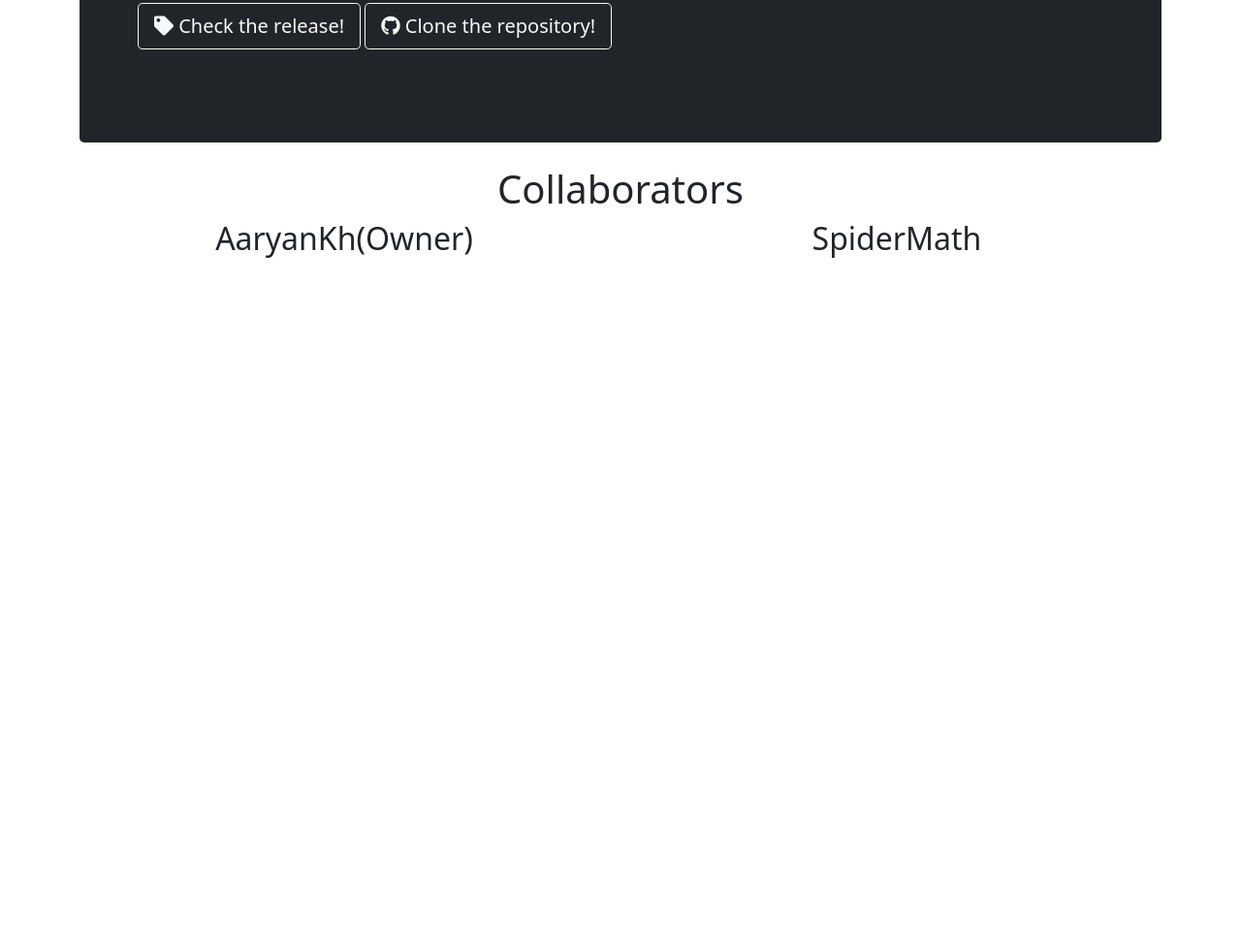
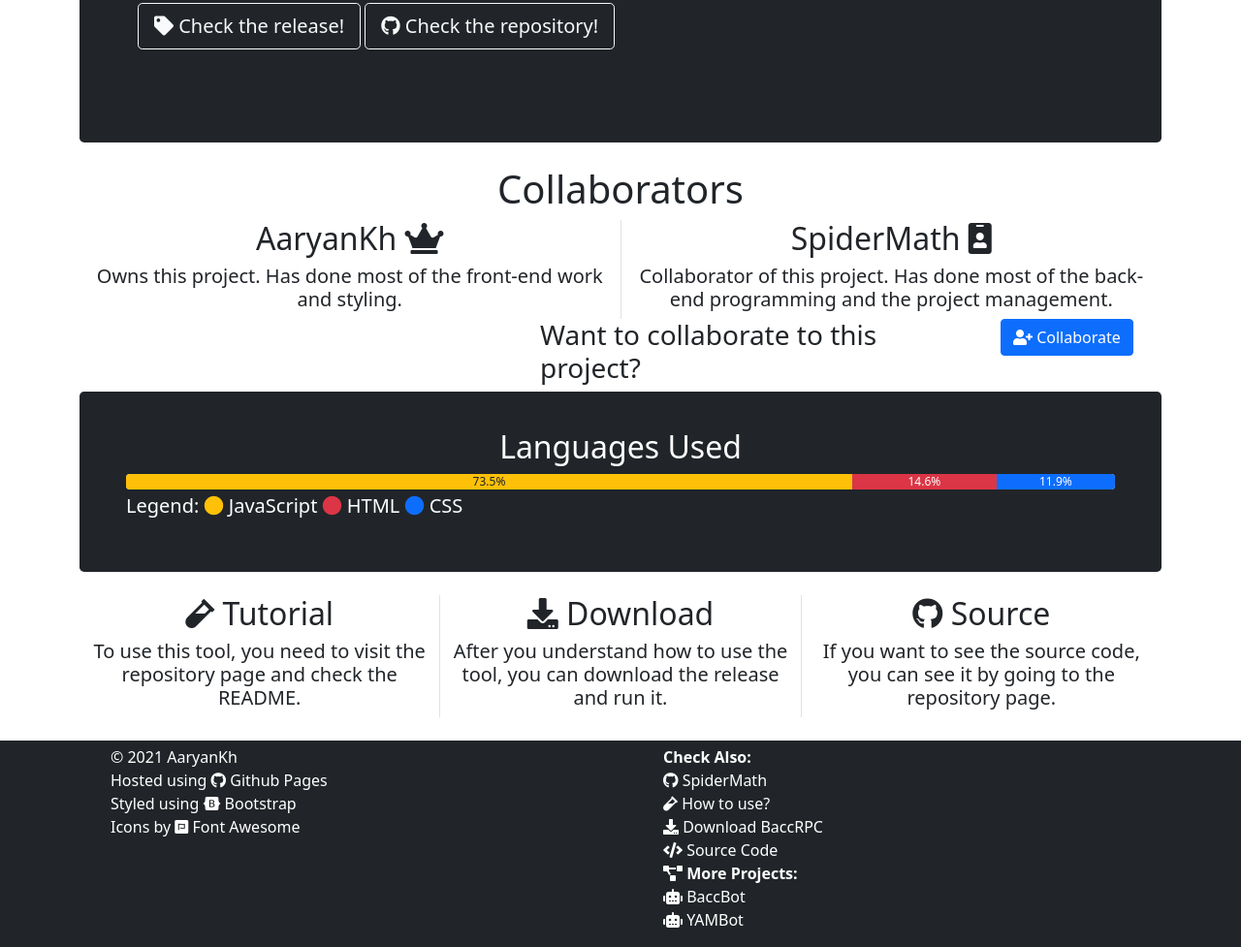
Before and after one commit to AaryanKhClasses/AaryanKhClasses.github.io, a plain HTML site: page rpc.html in a window 1280 px wide. Shown: the part 353-1330 px from the top of the page at 97% size. Before the commit the page ends 800 px from the top, so only its background shows below. Drawn offline with nearby package versions, Linux system fonts and the light colour scheme.

Commit message:
completed rpc.html, i think asthetics update may come.

```diff
--- a/rpc.html
+++ b/rpc.html
@@ -54,21 +54,92 @@
 					<h1 class="display-5 fw-bold text-light">How to use this app?</h1>
 					<p class="col-md-8 fs-4 text-light">To use this application, just clone the <a href="./redirects/rpc-release.html" class="text-light text-decoration-none">download the release</a> and follow the instructions given in the <a class="text-decoration-none text-light" href="./redirects/rpc-readme.html">README</a> of the repository. Check this page for more info.</p>
 					<a href="./redirects/rpc-release.html"><button class="btn btn-dark text-light border-light btn-lg" type="button" style="margin-top: 5px;"><i class="fas fa-tag"></i> Check the release!</button></a>
-					<a href="./redirects/rpc-github.html"><button class="btn btn-outline-light btn-lg" type="button" style="margin-top: 5px;"><i class="fab fa-github"></i> Clone the repository!</button></a>
+					<a href="./redirects/rpc-github.html"><button class="btn btn-outline-light btn-lg" type="button" style="margin-top: 5px;"><i class="fab fa-github"></i> Check the repository!</button></a>
 				</div>
 			</div>
 
-			<div class="">
+			<div>
 				<h1 class="text-center">Collaborators</h1>
-				<div class="row">
-					<div class="col">
-						<a href="./redirects/github.html" class="text-decoration-none text-dark"><h2 class="text-center">AaryanKh(Owner)</h2></a>
+				<div class="container" style="margin-bottom: -5px;">
+					<div class="row">
+						<div class="col border-end">
+							<a href="./redirects/github.html" class="text-decoration-none text-dark text-center"><h2>AaryanKh <i class="fas fa-crown"></i></h2></a>
+							<h5 class="text-center">Owns this project. Has done most of the front-end work and styling.</h5>
+						</div>
+						<div class="col">
+							<a href="./redirects/spidermath.html" class="text-decoration-none text-dark text-center"><h2>SpiderMath <i class="fas fa-id-badge"></i></h2></a>
+							<h5 class="text-center">Collaborator of this project. Has done most of the back-end programming and the project management.</h5>
+						</div>
+					</div>
+				</div>
+				<div class="row" style="margin-top: 5px;">
+					<div class="col-5"></div>
+					<div class="col-5">
+						<h3>Want to collaborate to this project?</h3>
 					</div>
 					<div class="col">
-						<a href="./redirects/spidermath.html" class="text-decoration-none text-dark"><h2 class="text-center">SpiderMath</h2></a>
+						<a href="./redirects/rpc-collab.html"><button class="btn btn-primary"><i class="fas fa-user-plus"></i> Collaborate</button></a>
+					</div>
+				</div>
+			</div>
+
+			<div class="container p-5 mb-4 bg-dark rounded-3 text-white">
+				<h2 class="text-center" style="margin-top: -10px;">Languages Used</h1>
+				<div class="progress">
+					<div class="progress-bar bg-warning text-dark" role="progressbar" aria-valuemin="0" aria-valuemax="73.5" style="width: 73.5%;">73.5%</div>
+					<div class="progress-bar bg-danger" role="progressbar"aria-valuemin="73.5" aria-valuemax="88.1" style="width: 14.6%;">14.6%</div>
+					<div class="progress-bar bg-primary" role="progressbar" aria-valuemin="88.1" aria-valuemax="100" style="width: 12%;">11.9%</div>
+				</div>
+				<h5 style="margin-top: 5px;">Legend:
+					<i class="fas fa-circle text-warning"></i> <a class="text-decoration-none text-white" href="https://github.com/AaryanKhClasses/BaccRPC-Maker/search?l=javascript">JavaScript</a>
+					<i class="fas fa-circle text-danger"></i> <a class="text-decoration-none text-white" href="https://github.com/AaryanKhClasses/BaccRPC-Maker/search?l=html">HTML</a>
+					<i class="fas fa-circle text-primary"></i> <a class="text-decoration-none text-white" href="https://github.com/AaryanKhClasses/BaccRPC-Maker/search?l=css">CSS</a>
+				</h5>
+			</div>
+
+			<div class="container">
+				<div class="row">
+					<div class="col border-end">
+						<a class="text-decoration-none text-dark" href="./redirects/rpc-readme.html"><h2 class="text-center"><i class="fas fa-vial"></i> Tutorial</h2></a>
+						<h5 class="text-center">To use this tool, you need to visit the <a class="text-decoration-none text-dark" href="./redirects/rpc-readme.html">repository page and check the README.</a></h5>
+					</div>
+					<div class="col">
+						<a class="text-decoration-none text-dark" href="./redirects/rpc-release.html"><h2 class="text-center"><i class="fas fa-download"></i> Download</h2></a>
+						<h5 class="text-center">After you understand how to use the tool, you can <a class="text-decoration-none text-dark" href="./redirects/rpc-release.html">download the release and run it.</a></h5>
+					</div>
+					<div class="col border-start">
+						<a class="text-decoration-none text-dark" href="./redirects/rpc-github.html"><h2 class="text-center"><i class="fab fa-github"></i> Source</h2></a>
+						<h5 class="text-center">If you want to see the source code, you can see it <a class="text-decoration-none text-dark" href="./redirects/rpc-github.html">by going to the repository page.</a></h5>
 					</div>
 				</div>
 			</div>
 		</div>
+		<footer class="bg-dark">
+			<div class="container">
+				<div class="row">
+					<div class="col text-white">
+						<ul style="list-style-type: none; margin-top: 5px;">
+							<li>© 2021 AaryanKh</li>
+							<li>Hosted using <i class="fab fa-github"></i> Github Pages</li>
+							<li>Styled using <i class="fab fa-bootstrap"></i> Bootstrap</li>
+							<li>Icons by <i class="fab fa-font-awesome"></i> Font Awesome</li>
+						</ul>
+					</div>
+					<div class="col text-white">
+						<ul style="list-style-type: none; margin-top: 5px;">
+							<li><b>Check Also:</b></li>
+							<li><i class="fab fa-github"></i> SpiderMath</li>
+							<li><i class="fas fa-vial"></i> How to use?</li>
+							<li><i class="fas fa-download"></i> Download BaccRPC </li>
+							<li><i class="fas fa-code"></i> Source Code</li>
+							<li> </li>
+							<li><i class="fas fa-project-diagram"></i> <b>More Projects:</b> </li>
+							<li><i class="fas fa-robot"></i> BaccBot </li>
+							<li><i class="fas fa-robot"></i> YAMBot </li>
+						</ul>
+					</div>
+				</div>
+			</div>
+		</footer>
 	</body>
 </html>
```
